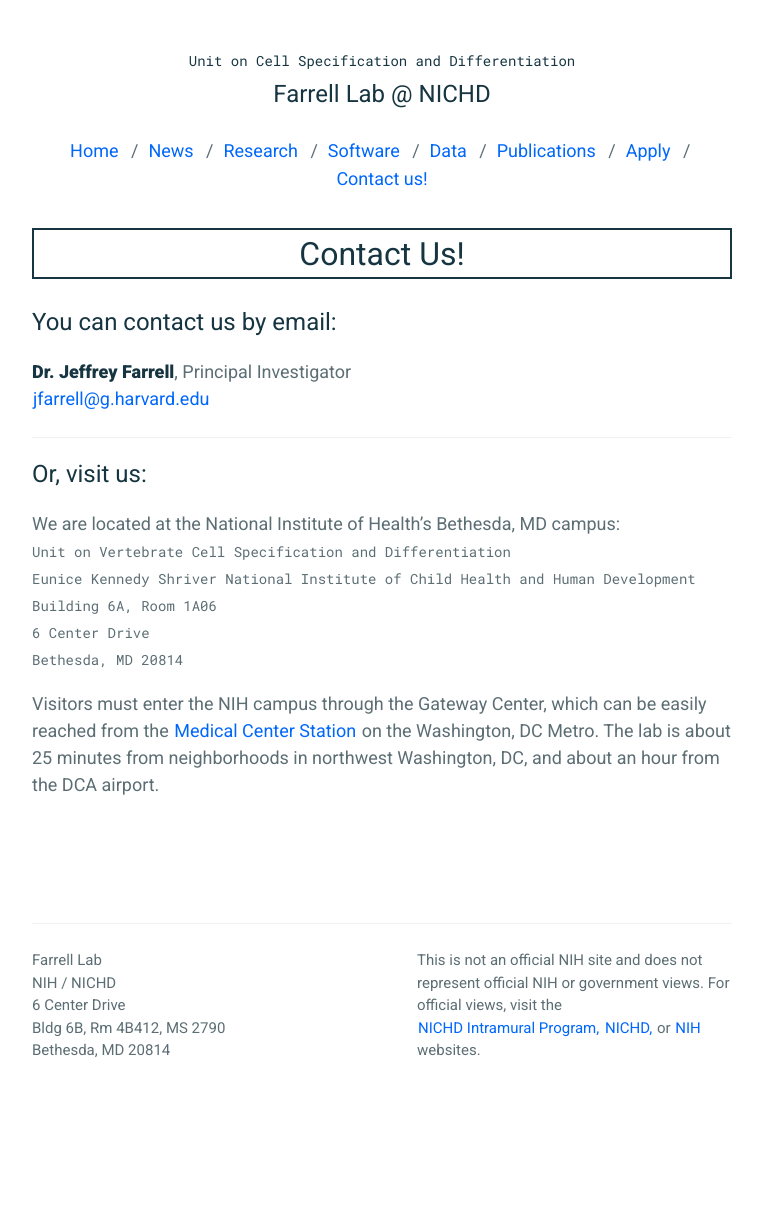
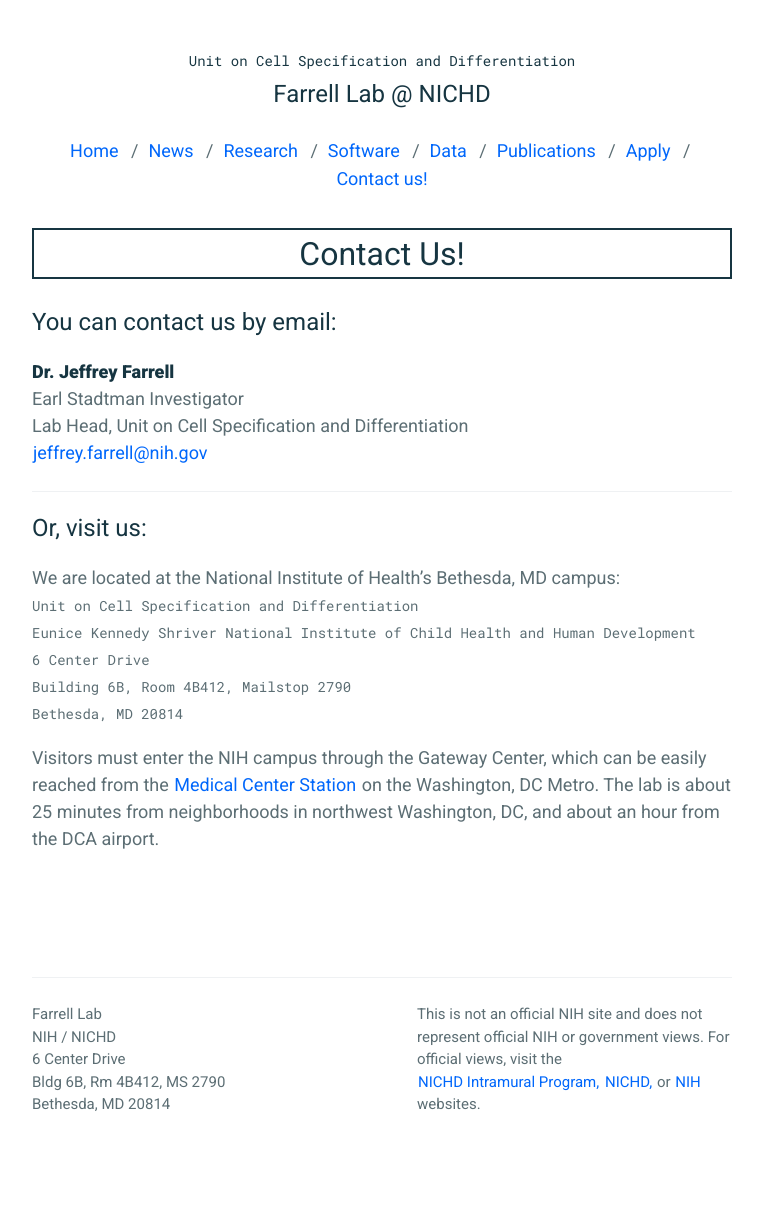
Before and after one commit to farrelllab/farrelllab.github.io, a Jekyll site: the page built from _pages/contact.md, in a window 1280 px wide. Shown: the whole page, without its empty margins (258-1021 px from the left). Built offline with Jekyll 4.4.1, drawn with Linux system fonts in a browser that asks for light colours; before the commit the page ends 1162 px from its top, so only the background shows below that.

Commit message:
Update contact information

```diff
--- a/_pages/contact.md
+++ b/_pages/contact.md
@@ -6,18 +6,20 @@ permalink: /contact/
 ---
 
 ## You can contact us by email:
-**Dr. Jeffrey Farrell**, Principal Investigator<br />
-[jfarrell@g.harvard.edu](mailto:jfarrell@g.harvard.edu)
+**Dr. Jeffrey Farrell**<br />
+Earl Stadtman Investigator<br />
+Lab Head, Unit on Cell Specification and Differentiation<br />
+[jeffrey.farrell@nih.gov](mailto:jeffrey.farrell@nih.gov)
 
 ----------------------------
 
 ## Or, visit us:
 
 We are located at the National Institute of Health's Bethesda, MD campus:<br />
-<code>Unit on Vertebrate Cell Specification and Differentiation<br />
+<code>Unit on Cell Specification and Differentiation<br />
 Eunice Kennedy Shriver National Institute of Child Health and Human Development<br />
-Building 6A, Room 1A06<br />
 6 Center Drive<br />
+Building 6B, Room 4B412, Mailstop 2790<br />
 Bethesda, MD 20814</code>
 
 Visitors must enter the NIH campus through the Gateway Center, which can be easily reached from the [Medical Center Station](https://wmata.com/rider-guide/stations/medical-center.cfm) on the Washington, DC Metro. The lab is about 25 minutes from neighborhoods in northwest Washington, DC, and about an hour from the DCA airport.
```
